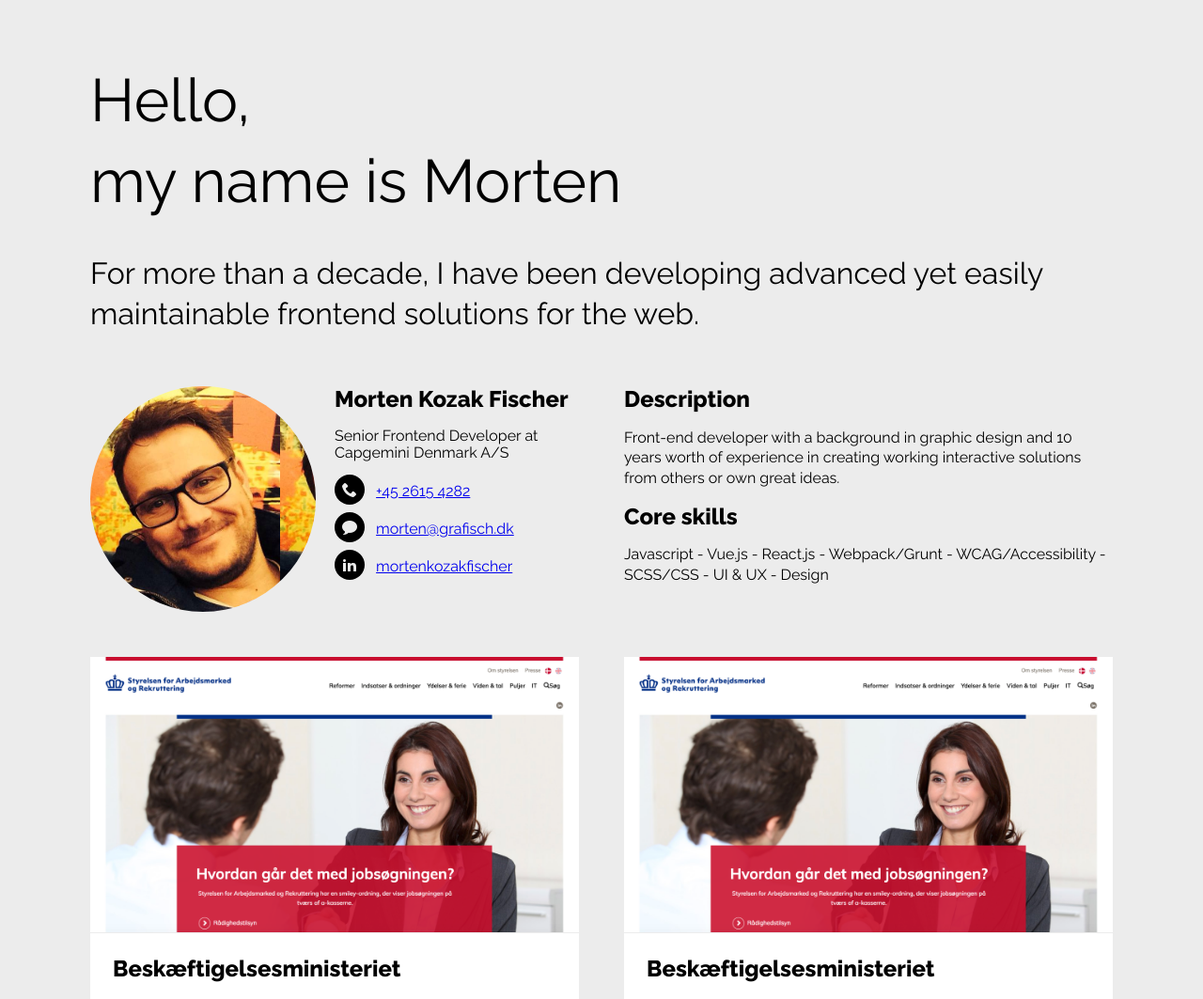
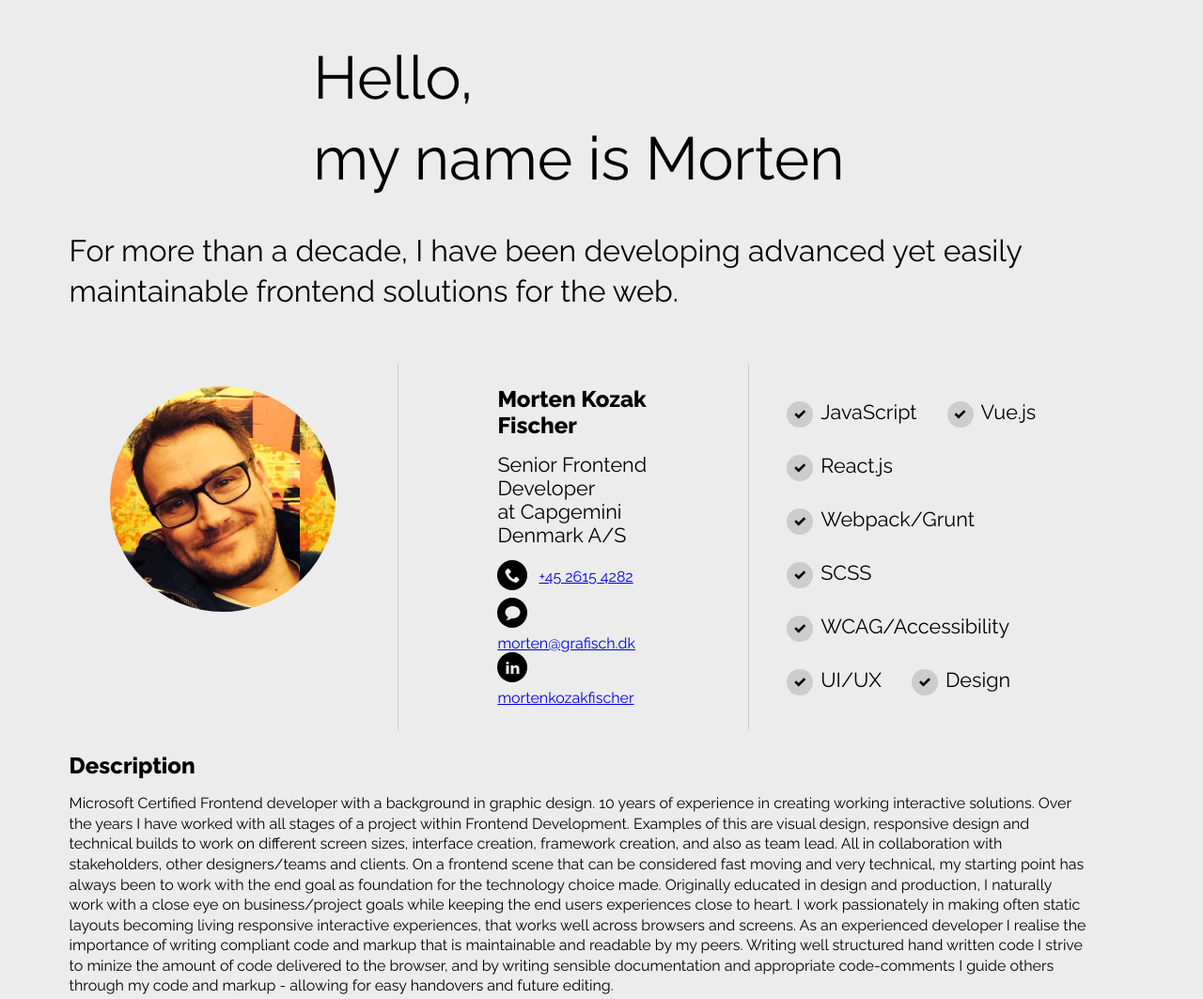
Before and after one commit to mortenfischer/portfolio, a website built with webpack: page build/index.html in a window 1280 px wide. Shown: the top 1063 px of the page at 94% size. Built offline with nearby package versions, Linux system fonts and the light colour scheme.

Commit message:
update layout and core skills

```diff
--- a/src/scss/modules/_fonts.scss
+++ b/src/scss/modules/_fonts.scss
@@ -1,19 +1,19 @@
 $icomoon-font-family: "mkf" !default;
 $icomoon-font-path: "/fonts" !default;
 
+$icon-cross: "\ea0f";
+$icon-checkmark: "\ea10";
 $icon-phone: "\e942";
 $icon-bubble: "\e96b";
 $icon-facebook: "\ea90";
 $icon-linkedin2: "\eaca";
 
-
-
 @font-face {
   font-family: '#{$icomoon-font-family}';
   src:
-    url('#{$icomoon-font-path}/#{$icomoon-font-family}.ttf?5co6o9') format('truetype'),
-    url('#{$icomoon-font-path}/#{$icomoon-font-family}.woff?5co6o9') format('woff'),
-    url('#{$icomoon-font-path}/#{$icomoon-font-family}.svg?5co6o9##{$icomoon-font-family}') format('svg');
+    url('#{$icomoon-font-path}/#{$icomoon-font-family}.ttf?qhlr02') format('truetype'),
+    url('#{$icomoon-font-path}/#{$icomoon-font-family}.woff?qhlr02') format('woff'),
+    url('#{$icomoon-font-path}/#{$icomoon-font-family}.svg?qhlr02##{$icomoon-font-family}') format('svg');
   font-weight: normal;
   font-style: normal;
 }
@@ -33,6 +33,17 @@ $icon-linkedin2: "\eaca";
   -moz-osx-font-smoothing: grayscale;
 }
 
+
+.icon-cross {
+  &:before {
+    content: $icon-cross;
+  }
+}
+.icon-checkmark {
+  &:before {
+    content: $icon-checkmark;
+  }
+}
 .icon-phone {
   &:before {
     content: $icon-phone;
--- a/src/scss/modules/_normalize.scss
+++ b/src/scss/modules/_normalize.scss
@@ -11,6 +11,9 @@
  html {
     line-height: 1.15; /* 1 */
     -webkit-text-size-adjust: 100%; /* 2 */
+  }
+  *{
+    box-sizing: border-box;
   }
 
   /* Sections
--- a/src/scss/modules/_variables.scss
+++ b/src/scss/modules/_variables.scss
@@ -3,5 +3,5 @@ $main_textcolor: #000;
 $main_backgroundcolor: #ececec;
 $main_gutter: 48px;
 
-$width_iphone4: 320px;
-$width_ipad: 768px;
+$width_iphone4: 322px;
+$width_ipad: 770px;
--- a/src/scss/style.scss
+++ b/src/scss/style.scss
@@ -2,18 +2,20 @@
 @import "./modules/_variables";
 
 @mixin pagerootstyles {
-    width: 100vw;
+    width: 100%;
     display: flex;
     justify-content: center;
     flex-wrap: wrap;
 }
 
 BODY{
+    box-sizing: border-box;
     background-color: $main_backgroundcolor;
     color: $main_textcolor;
     font-family: "Raleway","Helvetica",sans-serif;
     font-size: 16px;
     @include pagerootstyles();
+    width: auto;
 
     P{
         line-height: 1.35em;
@@ -27,11 +29,15 @@ BODY{
     display: flex;
     flex-direction: row;
     flex-wrap: wrap;
+    width: 100%;
     @media screen and (min-width:$width_ipad){
         flex-wrap: nowrap;
+
     }
-    margin-left: -$main_gutter/2;
-    margin-right: -$main_gutter/2;
+    .component-col-12{
+        width: 100%;
+        padding: $main_gutter/2;
+    }
     .component-col-6{
         width: 100%;
         @media screen and (min-width:$width_ipad){
@@ -40,20 +46,28 @@ BODY{
         padding: $main_gutter/2;
         //outline: 1px dotted black;
     }
+    .component-col-4{
+        width: 100%;
+        @media screen and (min-width:$width_ipad){
+            width: 33.333%;
+        }
+        padding: $main_gutter/2;
+        //outline: 1px dotted black;
+    }
 }
 
 .wrapper{
     max-width: 1200px;
-    padding: 0 calc(0.5em + 10vw);
-    @media screen and (min-width: $width_ipad) {
-        padding: 0 $main_gutter*2;
+
+    @media screen and (min-width: $width_iphone4) {
+        padding: 0 calc(0.5em + 2vw);
     }
-    width: 100vw;
+    width: 100%;
 }
 
 .header{
-    @include pagerootstyles();
-    padding: 4rem 0 0;
+    padding: 0;
+    padding-top: 1rem;
     &__main{
         font-size: calc(2rem + 1vw);
         @media screen and (min-width:$width_iphone4) {
@@ -78,11 +92,61 @@ BODY{
 }
 
 .personal{
+    &.borders{
+        @media screen and (min-width:$width_ipad){
+            border-left: 1px solid #ccc;
+            border-right: 1px solid #ccc;
+        }
+    }
+    &.ipad50{
+        @media screen and (min-width:$width_ipad) {
+            width: 33%;
+            flex-shrink: 0;
+        }
+        @media screen and (min-width:550px) and (max-width:$width_ipad) {
+            width: 50%;
+            flex-shrink: 0;
+        }
+    }
+    &.ipad100{
+        @media screen and (max-width:$width_ipad) {
+            width: 100%;
+        }
+    }
     display: flex;
-    justify-content: space-between;
+    justify-content: center;
     flex-wrap: wrap;
-    @media screen and (min-width:1200px) {
-        flex-wrap: nowrap
+    @media screen and (min-width:$width_ipad) {
+        flex-wrap: nowrap;
+    }
+    &__skills{
+        margin: 0;
+        padding: 0;
+        list-style-type: none;
+        display: flex;
+        flex-wrap: wrap;
+        align-items: center;
+        @media screen and (max-width:$width_ipad) {
+            justify-content: center;
+        }
+        LI{
+            margin: 0 1rem;
+            @media screen and (max-width:$width_ipad) {
+                margin: 0.5rem 1rem;
+            }
+            font-size: 1.35rem;
+            &::before{
+                font-family: "mkf";
+                content: "\ea10";
+                font-size: 0.75rem;
+                width: 10px;
+                height: 10px;
+                padding: 8px;
+                border-radius: 50%;
+                background-color: #ccc;
+                margin-right: 0.5rem;
+            }
+        }
     }
     &__image{
         flex-shrink: 0;
@@ -95,17 +159,16 @@ BODY{
         list-style-type: none;
         padding: 0;
         margin: 0;
-        max-width: 100%;
-        @media screen and (min-width:1200px){
-            max-width: 50%;
-        }
+        width: 100%;
         &__name{
             margin-top: 0;
             font-size: 1.5rem;
             font-weight: bold;
         }
-        &__title{
-            font-size: 1rem;
+        &__title P{
+            font-size: 1.35rem;
+            margin: 0;
+            line-height: normal;
             font-weight: normal;
         }
         &__icon{
```
Also changed, not shown: build/fonts/mkf.ttf, build/fonts/mkf.woff, build/index.html, 1 other file.
